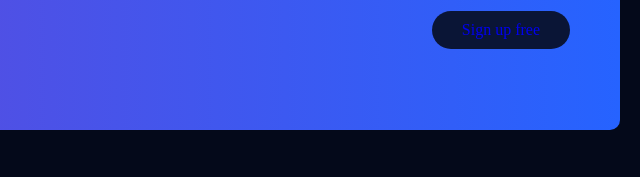
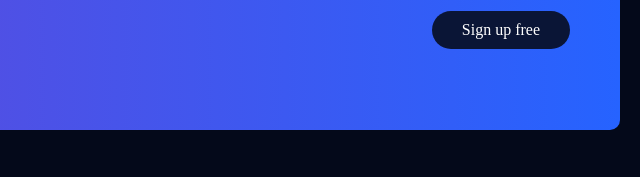
Before and after one commit to Ankitkadere/Booking-Website, a plain HTML site: page Room Booking/footer.html in a window 1280 px wide. Shown: the top 177 px of the page, 640-1280 px from the left. Drawn offline with nearby package versions, Linux system fonts and the light colour scheme.

Commit message:
Add files via upload

```diff
--- a/Room Booking/footer.html
+++ b/Room Booking/footer.html
@@ -82,6 +82,9 @@
       gap: 30px;
       grid-template-columns: repeat(2, 1fr);
     }
+    #signtext{
+      color: white;
+    }
 
     @media (width > 480px) {
       footer article button {
@@ -151,7 +154,7 @@
       <h2>Try Best Room today.</h2>
       <button>
         <a href="Login.html" style="text-decoration: none;">
-          <p style="padding: 10px;">Sign up free</p>
+          <p id="signtext" style="padding: 10px;">Sign up free</p>
         </a>
       </button>
     </article>
```
